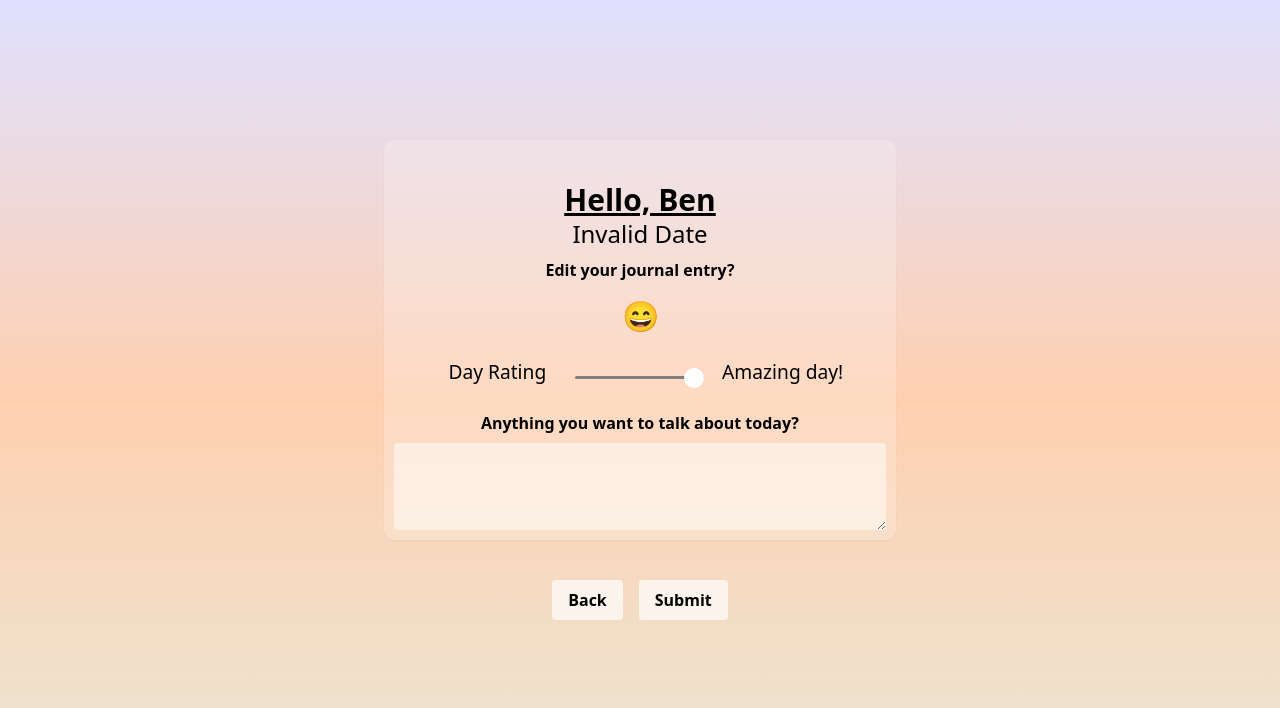
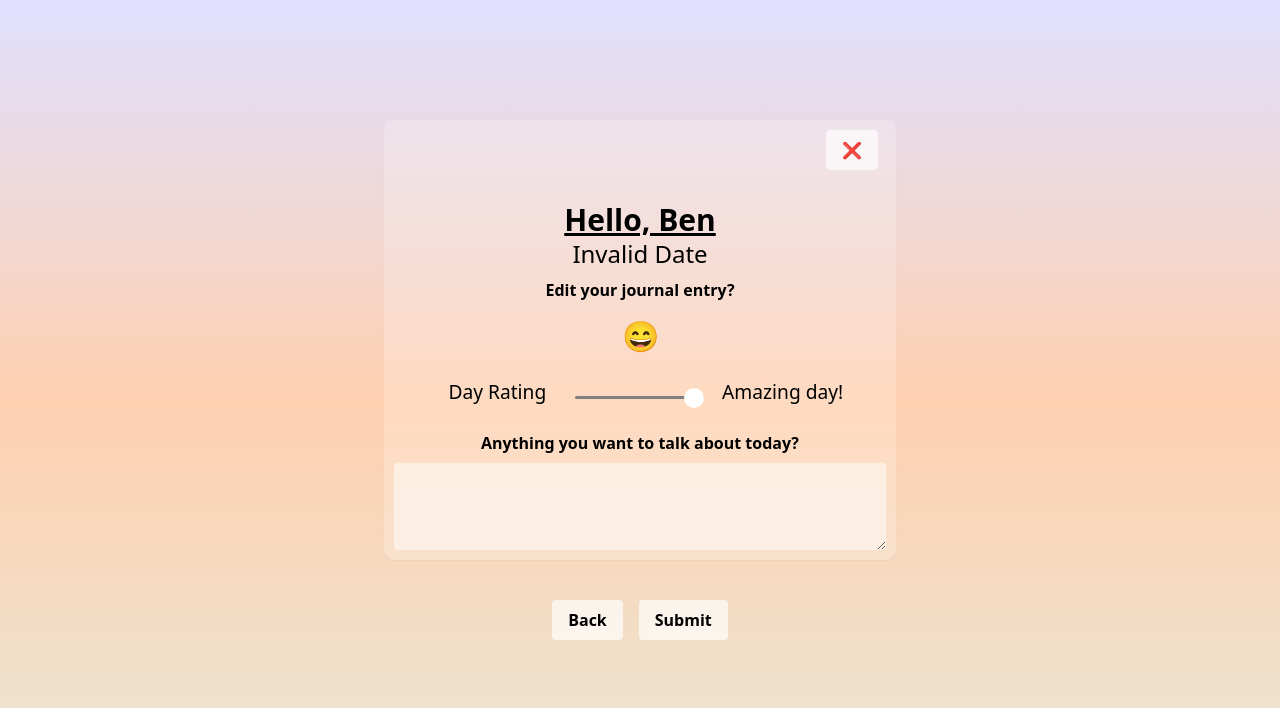
Before and after one commit to Pawtang/sunny-front, a React (Create React App) app in the folder Sunny/: page /day in a window 1280 px wide. Shown: the top 708 px of the page. Built offline with nearby package versions, Linux system fonts and the light colour scheme.

Commit message:
creating setup page

```diff
--- a/Sunny/src/App.tsx
+++ b/Sunny/src/App.tsx
@@ -3,6 +3,7 @@ import { Routes, Route } from "react-router-dom";
 import Day from "./components/Day";
 import Home from "./components/Home";
 import Month from "./components/Month";
+import Setup from "./components/Setup";
 
 import "./styles/App.css";
 
@@ -10,6 +11,7 @@ const App = () => {
   return (
     <Routes>
       <Route path="/" element={<Home />} />
+      <Route path="/setup" element={<Setup />} />
       <Route path="/day" element={<Day />} />
       <Route path="/month" element={<Month />} />
     </Routes>
--- a/Sunny/src/components/Day.tsx
+++ b/Sunny/src/components/Day.tsx
@@ -39,7 +39,10 @@ const Day: FunctionComponent<dayProps> = (props) => {
     >
       <div className="container mx-auto">
         <div className="journal max-w-lg mx-auto shadow-sm hover:shadow-lg">
-          <div className="container mx-auto p-4 mt-4 ">
+          <div className="float-right">
+            <ActionButton buttonText="❌" onClick={() => {}}></ActionButton>
+          </div>
+          <div className="relative float-left container mx-auto p-4 mt-4 ">
             <div className="mx-auto">
               <h1 className="text-3xl font-bold underline center ">
                 Hello, Ben
@@ -104,7 +107,7 @@ const Day: FunctionComponent<dayProps> = (props) => {
             />
           </div>
         </div>
-        <div className="container submit m-10 mx-auto flex justify-center max-w-sm">
+        <div className="m-10 mx-auto flex justify-center max-w-sm">
           <LinkButton
             linkTo="/Month"
             buttonText="Back"
--- /dev/null
+++ b/Sunny/src/components/Setup.tsx
@@ -0,0 +1,5 @@
+const Setup = () => {
+  return <>Setup</>;
+};
+
+export default Setup;
```
